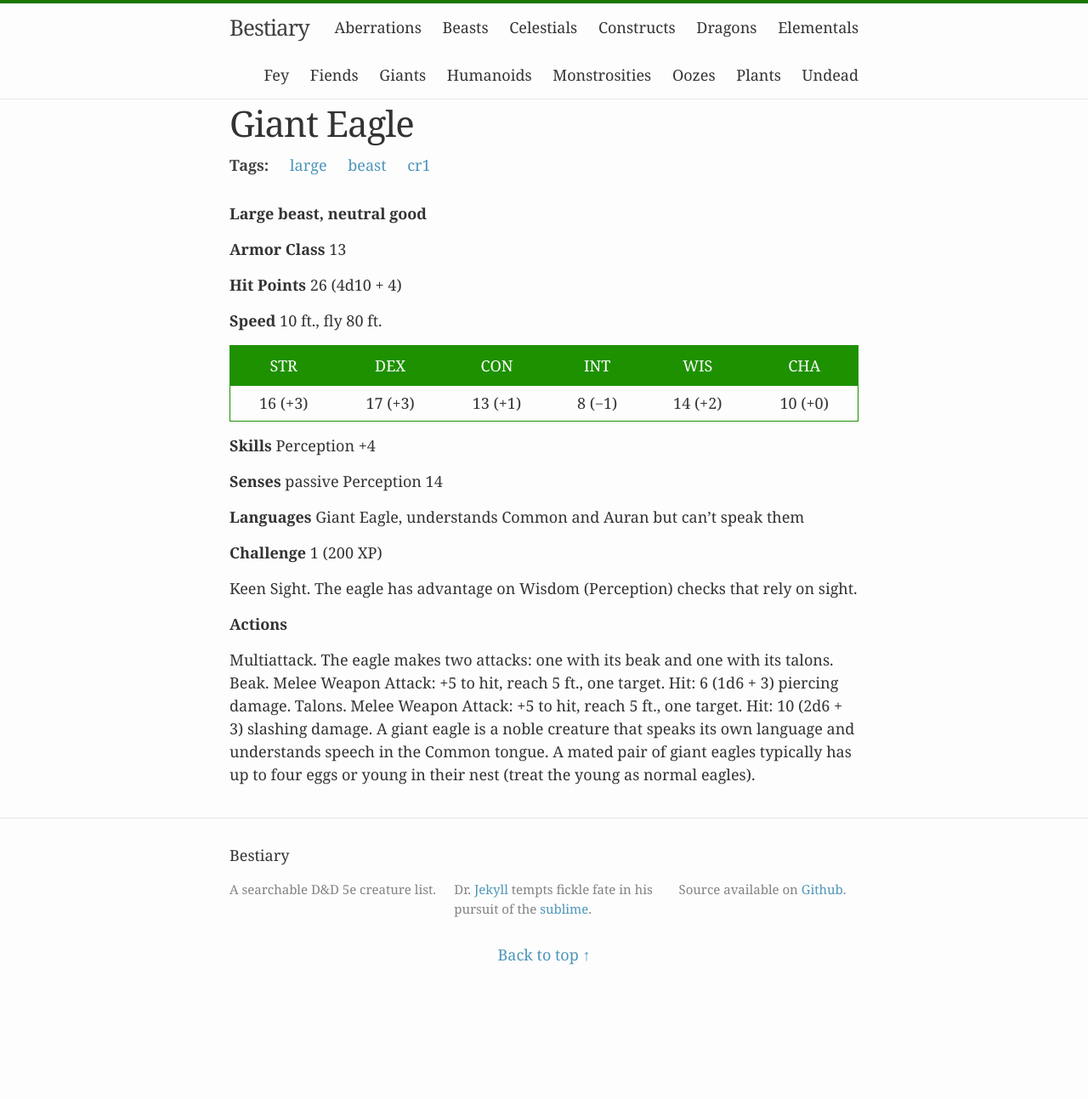
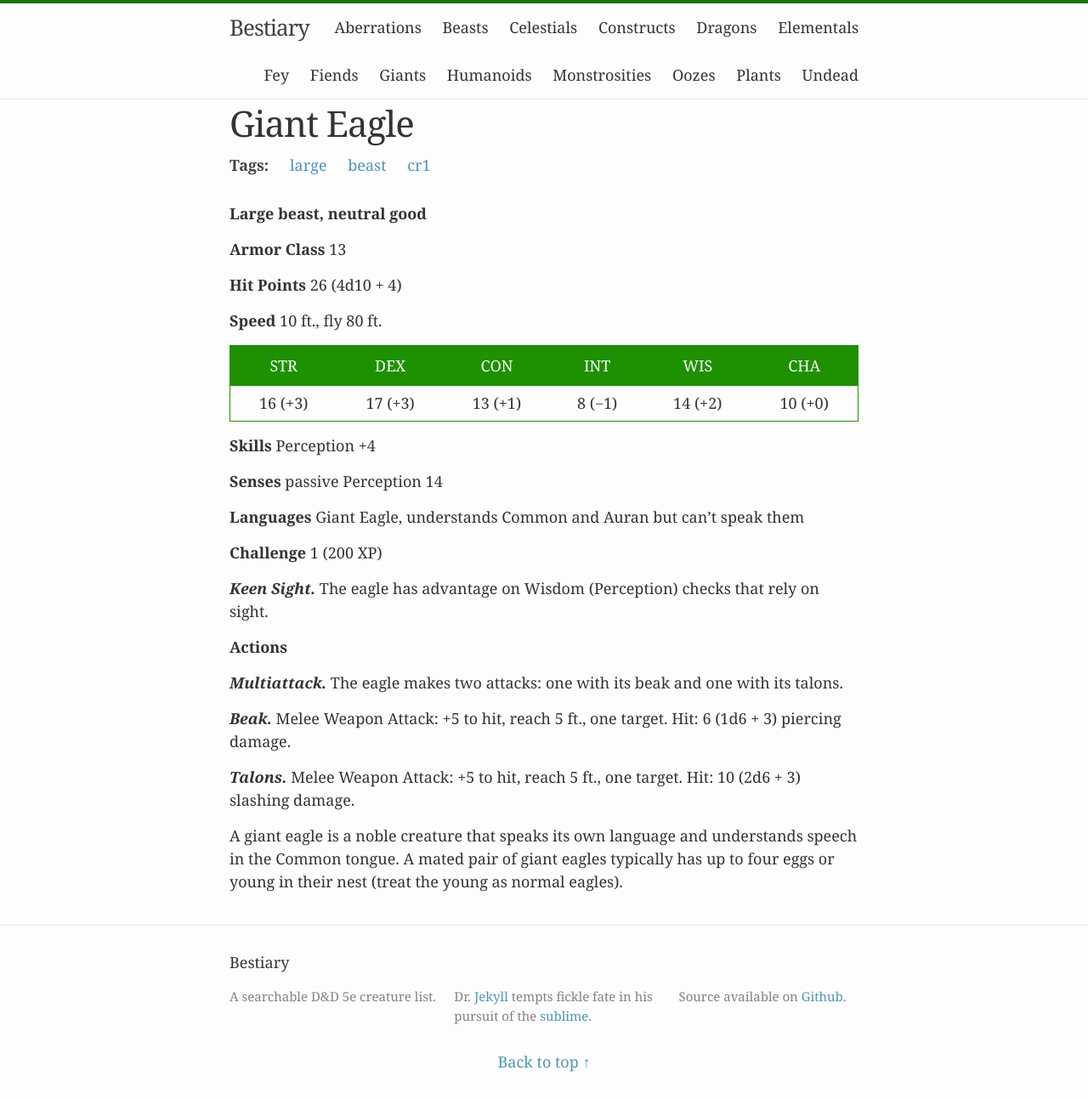
Before and after one commit to beaurancourt/bestiary, a Jekyll site: the page built from _posts/2016-02-29-giant-eagle.markdown, in a window 1280 px wide. Shown: the whole page at 85% size. Built offline with Jekyll 4.4.1, drawn with Linux system fonts in a browser that asks for light colours; before the commit the page ends 1167 px from its top, so only the background shows below that.

```diff
--- a/_posts/2016-02-29-giant-eagle.markdown
+++ b/_posts/2016-02-29-giant-eagle.markdown
@@ -25,8 +25,14 @@ tags: [large, beast, cr1]
 
 **Challenge** 1 (200 XP)
 
- Keen Sight. The eagle has advantage on Wisdom (Perception) checks that rely on sight.
+***Keen Sight.*** The eagle has advantage on Wisdom (Perception) checks that rely on sight.
 
 **Actions**
 
-Multiattack. The eagle makes two attacks: one with its beak and one with its talons. Beak. Melee Weapon Attack: +5 to hit, reach 5 ft., one target. Hit: 6 (1d6 + 3) piercing damage. Talons. Melee Weapon Attack: +5 to hit, reach 5 ft., one target. Hit: 10 (2d6 + 3) slashing damage. A giant eagle is a noble creature that speaks its own language and understands speech in the Common tongue. A mated pair of giant eagles typically has up to four eggs or young in their nest (treat the young as normal eagles).
+***Multiattack.*** The eagle makes two attacks: one with its beak and one with its talons.
+
+***Beak.*** Melee Weapon Attack: +5 to hit, reach 5 ft., one target. Hit: 6 (1d6 + 3) piercing damage.
+
+***Talons.*** Melee Weapon Attack: +5 to hit, reach 5 ft., one target. Hit: 10 (2d6 + 3) slashing damage.
+
+A giant eagle is a noble creature that speaks its own language and understands speech in the Common tongue. A mated pair of giant eagles typically has up to four eggs or young in their nest (treat the young as normal eagles).
```
